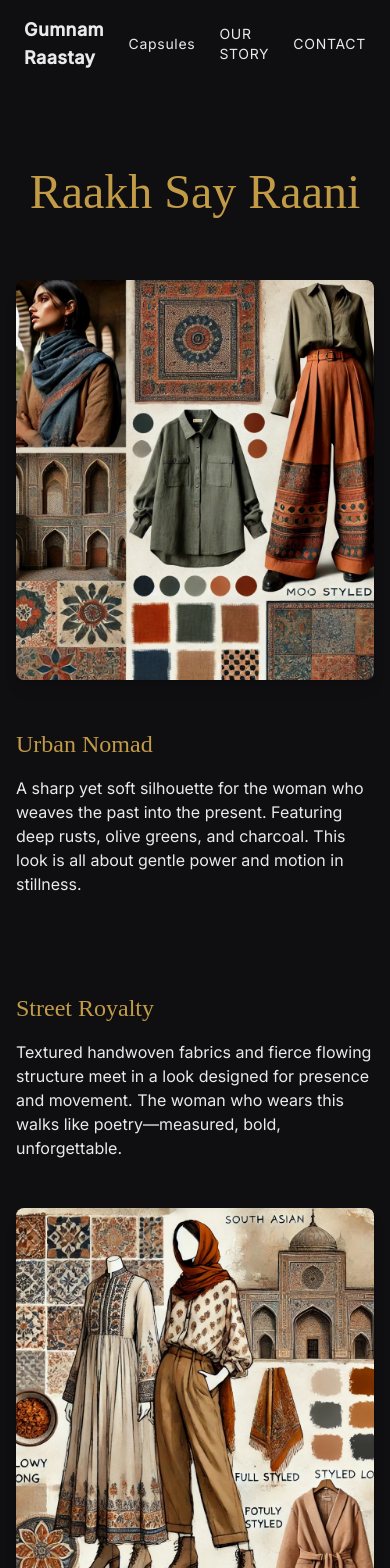
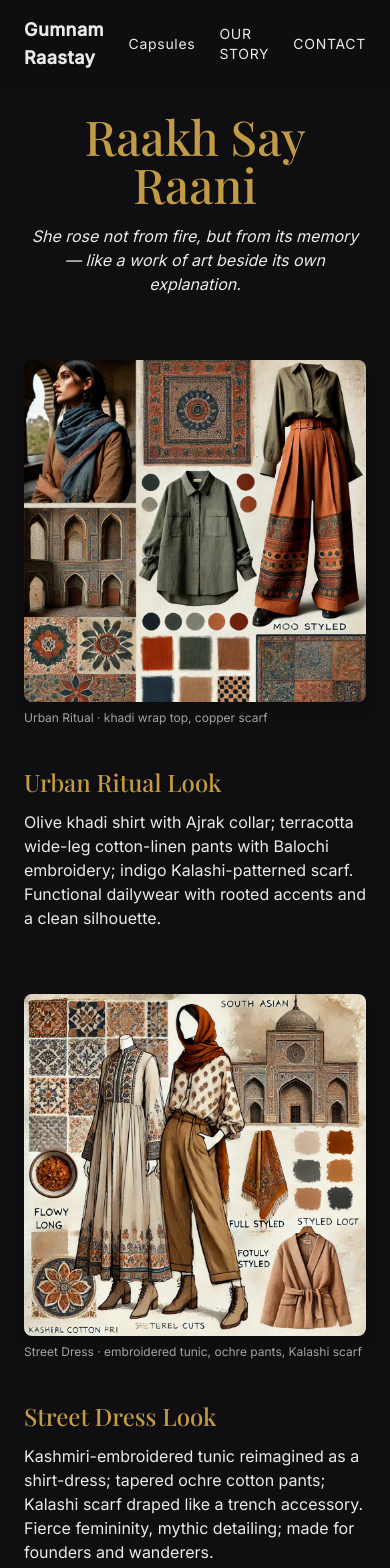
Before and after one commit to KoraIntelligence/gumnam-raastay, a Next.js app: page /capsules/raakh in a window 390 px wide. Shown: the top 1568 px of the page. Built offline with nearby package versions, Linux system fonts and the light colour scheme; no server answers.

Commit message:
Sprint A

```diff
--- a/src/app/capsules/raakh/page.tsx
+++ b/src/app/capsules/raakh/page.tsx
@@ -1,87 +1,107 @@
 import Image from "next/image";
+import Link from "next/link";
+
+export const metadata = {
+  title: "Raakh Say Raani — From Ashes to a Queen",
+  description: "A capsule for presence without noise. Artisan-made in Pakistan.",
+  openGraph: {
+    title: "Raakh Say Raani — From Ashes to a Queen",
+    description: "A capsule for presence without noise. Artisan-made in Pakistan.",
+    url: "https://gumnamraastay.com/capsules/raakh",
+    images: [{ url: "/og/raakh.jpg", width: 1200, height: 630 }],
+  },
+  twitter: {
+    card: "summary_large_image",
+    title: "Raakh Say Raani — From Ashes to a Queen",
+    description: "A capsule for presence without noise. Artisan-made in Pakistan.",
+    images: ["/og/raakh.jpg"],
+  },
+};
 
 export default function RaakhSayRani() {
+  const looks = [
+    {
+      src: "/urban-look.jpg",
+      alt: "Urban Ritual look — handwoven khadi wrap top in olive, copper scarf",
+      caption: "Urban Ritual · khadi wrap top, copper scarf",
+      title: "Urban Ritual Look",
+      text: "Olive khadi shirt with Ajrak collar; terracotta wide-leg cotton-linen pants with Balochi embroidery; indigo Kalashi-patterned scarf. Functional dailywear with rooted accents and a clean silhouette.",
+      reverse: false,
+    },
+    {
+      src: "/street-look.jpg",
+      alt: "Street Dress look — embroidered tunic shirt-dress, ochre pants, Kalashi scarf",
+      caption: "Street Dress · embroidered tunic, ochre pants, Kalashi scarf",
+      title: "Street Dress Look",
+      text: "Kashmiri-embroidered tunic reimagined as a shirt-dress; tapered ochre cotton pants; Kalashi scarf draped like a trench accessory. Fierce femininity, mythic detailing; made for founders and wanderers.",
+      reverse: true,
+    },
+    {
+      src: "/investor-collage.jpg",
+      alt: "Investor collage overview — Ajrak shirts, co-ords, scarves, overcoats",
+      caption: "Investor Collage · Ajrak shirts, co-ords, scarves, overcoats",
+      title: "Investor Capsule Collage",
+      text: "Highlights across the capsule: Ajrak shirts, co-ords, scarves, overcoats. Earthy tones — soft indigo, copper blush, muted ochre — with textures from ruins, desert paths, and shrines. Premium, mythical, wearable.",
+      reverse: false,
+    },
+    {
+      src: "/brunch-look.jpg",
+      alt: "Brunch/Beachwear look — flowy muslin dress, pistachio and saffron tones",
+      caption: "Brunch/Beachwear · flowy muslin dress, rooted joy",
+      title: "Brunch / Beachwear",
+      text: "Flowy muslin dress / co-ord set in saffron, pistachio, coral, turquoise; subtle mirrorwork and embroidery. Modern Pakistan: joyful, vibrant, rooted — looks that hold heritage and light.",
+      reverse: true,
+    },
+  ];
+
   return (
-    <main className="bg-twilight text-ashWhisper py-20 px-4 sm:px-12 md:px-24 font-body">
-      <section className="max-w-6xl mx-auto">
-        <h1 className="text-5xl sm:text-6xl font-ritual text-burnishedGold text-center mb-16">
-          Raakh Say Raani
-        </h1>
+    <main className="bg-twilight text-ashWhisper py-28 px-6 md:px-10 font-body">
+      <header className="text-center mb-16">
+        <h1 className="text-5xl font-serif text-burnishedGold">Raakh Say Raani</h1>
+        <p className="mt-4 italic max-w-2xl mx-auto">
+          She rose not from fire, but from its memory — like a work of art beside its own explanation.
+        </p>
+      </header>
 
-        <div className="grid md:grid-cols-2 gap-12 mb-24">
-          <div className="relative w-full h-[400px]">
+      {looks.map((look, idx) => (
+        <section
+          key={idx}
+          className={`grid md:grid-cols-2 gap-10 mb-16 items-start ${
+            look.reverse ? "md:flex-row-reverse" : ""
+          }`}
+        >
+          <figure className="w-full">
             <Image
-              src="/urban-look.jpg"
-              alt="Urban Look"
-              fill
-              className="object-cover rounded-lg shadow-lg"
+              src={look.src}
+              alt={look.alt}
+              width={1600}
+              height={2000}
+              className="rounded-lg shadow-lg w-full h-auto object-contain"
             />
+            <figcaption className="mt-2 text-xs text-neutral-400">{look.caption}</figcaption>
+          </figure>
+          <div className="flex flex-col justify-center">
+            <h2 className="text-2xl font-serif text-burnishedGold mb-3">{look.title}</h2>
+            <p>{look.text}</p>
           </div>
-          <div className="flex flex-col justify-center">
-            <h2 className="text-2xl font-ritual text-burnishedGold mb-4">Urban Nomad</h2>
-            <p>
-              A sharp yet soft silhouette for the woman who weaves the past into the
-              present. Featuring deep rusts, olive greens, and charcoal. This look is
-              all about gentle power and motion in stillness.
-            </p>
-          </div>
-        </div>
+        </section>
+      ))}
 
-        <div className="grid md:grid-cols-2 gap-12 mb-24">
-          <div className="relative w-full h-[400px] order-2 md:order-1">
-            <Image
-              src="/street-look.jpg"
-              alt="Street Look"
-              fill
-              className="object-cover rounded-lg shadow-lg"
-            />
-          </div>
-          <div className="flex flex-col justify-center order-1 md:order-2">
-            <h2 className="text-2xl font-ritual text-burnishedGold mb-4">Street Royalty</h2>
-            <p>
-              Textured handwoven fabrics and fierce flowing structure meet in a look
-              designed for presence and movement. The woman who wears this walks like
-              poetry—measured, bold, unforgettable.
-            </p>
-          </div>
-        </div>
+      <section className="text-center mt-20">
+        <a
+          href="https://tally.so/<your-form-id>"
+          target="_blank"
+          rel="noreferrer"
+          className="inline-block border border-burnishedGold rounded-full px-6 py-2 text-sm hover:bg-burnishedGold hover:text-twilight transition focus-visible:outline-none focus-visible:ring-2 focus-visible:ring-burnishedGold"
+        >
+          Join the waitlist
+        </a>
+        <p className="mt-2 text-xs text-neutral-400">
+          We’ll email 2–3 progress updates (fabric, dye, ship). No spam. Unsubscribe anytime.
+        </p>
 
-        <div className="grid md:grid-cols-2 gap-12 mb-24">
-          <div className="relative w-full h-[400px]">
-            <Image
-              src="/investor-collage.jpg"
-              alt="Investor Collage"
-              fill
-              className="object-cover rounded-lg shadow-lg"
-            />
-          </div>
-          <div className="flex flex-col justify-center">
-            <h2 className="text-2xl font-ritual text-burnishedGold mb-4">Legacy Look</h2>
-            <p>
-              The most regal of the capsule’s compositions. It invites reflection,
-              demands attention, and honours ancestry. Drapes that echo courtly ritual
-              with contemporary restraint.
-            </p>
-          </div>
-        </div>
-
-        <div className="grid md:grid-cols-2 gap-12 mb-24">
-          <div className="relative w-full h-[400px] order-2 md:order-1">
-            <Image
-              src="/brunch-look.jpg"
-              alt="Brunch Look"
-              fill
-              className="object-cover rounded-lg shadow-lg"
-            />
-          </div>
-          <div className="flex flex-col justify-center order-1 md:order-2">
-            <h2 className="text-2xl font-ritual text-burnishedGold mb-4">Brunch Resistance</h2>
-            <p>
-              A soft revolution stitched into every seam. Earth tones, flowing lines,
-              and easeful grace. She gathers, listens, and leads—around a table or
-              under a neem tree.
-            </p>
-          </div>
+        <div className="mt-10">
+          <Link href="/">← Back to Home</Link>
         </div>
       </section>
     </main>
--- a/src/app/layout.tsx
+++ b/src/app/layout.tsx
@@ -1,36 +1,47 @@
 import type { Metadata } from "next";
 import { Geist, Geist_Mono } from "next/font/google";
 import "./globals.css";
+import Script from "next/script";
 import Navbar from "../components/Navbar";
+import { GA_ID } from "../lib/gtag";
 
-const geistSans = Geist({
-  variable: "--font-geist-sans",
-  subsets: ["latin"],
-});
-
-const geistMono = Geist_Mono({
-  variable: "--font-geist-mono",
-  subsets: ["latin"],
-});
+const geistSans = Geist({ variable: "--font-geist-sans", subsets: ["latin"] });
+const geistMono = Geist_Mono({ variable: "--font-geist-mono", subsets: ["latin"] });
 
 export const metadata: Metadata = {
-  title: "Create Next App",
-  description: "Generated by create next app",
+  title: "Gumnam Raastay — Wear the Forgotten Road",
+  description:
+    "Ritualwear capsules woven from story and craft. First drop: Raakh Say Raani. Pre-orders open soon.",
 };
 
-export default function RootLayout({
-  children,
-}: Readonly<{
-  children: React.ReactNode;
-}>) {
+export default function RootLayout({ children }: { children: React.ReactNode }) {
   return (
     <html lang="en">
-      <body
-        className={`${geistSans.variable} ${geistMono.variable} antialiased`}
-      >
+      <body className={`${geistSans.variable} ${geistMono.variable} antialiased bg-twilight text-burnishedGold`}>
+        {/* GA4 Bootstrap */}
+        {process.env.NEXT_PUBLIC_GA_ID && (
+          <>
+            <Script src={`https://www.googletagmanager.com/gtag/js?id=${GA_ID}`} strategy="afterInteractive" />
+            <Script id="ga-init" strategy="afterInteractive">
+              {`
+                window.dataLayer = window.dataLayer || [];
+                function gtag(){dataLayer.push(arguments);}
+                gtag('js', new Date());
+                gtag('config', '${GA_ID}');
+              `}
+            </Script>
+          </>
+        )}
+
         <Navbar />
+        {children}
 
-        {children}
+        {/* Powered-by strip (visible on all pages) */}
+        <div className="w-full border-t border-neutral-800 bg-twilight">
+          <div className="mx-auto max-w-6xl px-6 py-6 text-center text-xs text-neutral-400">
+            Built with <a className="underline hover:text-white" href="https://kora.pathsunknown.xyz" target="_blank" rel="noreferrer">Kora Companions</a> · Every conversation becomes a scroll.
+          </div>
+        </div>
       </body>
     </html>
   );
--- /dev/null
+++ b/src/lib/gtag.ts
@@ -0,0 +1,21 @@
+export const GA_ID = process.env.NEXT_PUBLIC_GA_ID || "";
+
+export const pageview = (url: string) => {
+  if (!GA_ID || typeof window === "undefined") return;
+  (window as any).gtag("config", GA_ID, { page_path: url });
+};
+
+export const gtag = (event: string, params: Record<string, any>) => {
+  if (!GA_ID || typeof window === "undefined") return;
+  (window as any).gtag("event", event, params);
+};
+
+
+// ==============================
+// src/lib/utm.ts
+// ==============================
+export function getTallyHref(base: string) {
+  if (typeof window === "undefined") return base;
+  const qs = window.location.search?.replace(/^\?/, "");
+  return qs ? `${base}?${qs}` : base;
+}
--- /dev/null
+++ b/src/lib/utm.ts
@@ -0,0 +1,5 @@
+export function getTallyHref(base: string) {
+  if (typeof window === "undefined") return base;
+  const qs = window.location.search?.replace(/^\?/, "");
+  return qs ? `${base}?${qs}` : base;
+}
```
Also changed, not shown: src/app/about/page.tsx (added, +24 -0 lines), src/app/page.tsx (+133 -74 lines), src/components/Navbar.tsx (+9 -14 lines).
